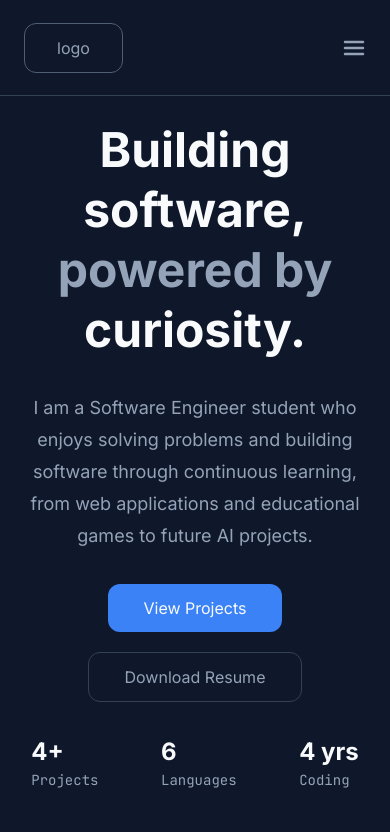
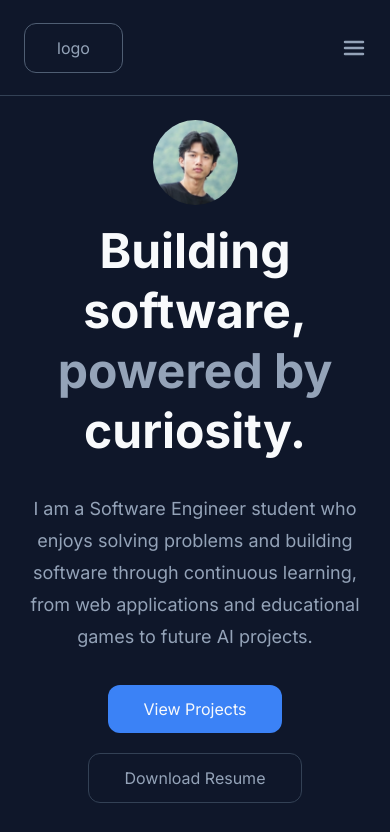
Before and after one commit to farelldev/farelldev.github.io, a website: page index.html in a window 390 px wide. Shown: the top 832 px of the page. Drawn offline with Linux system fonts and the light colour scheme.

Commit message:
add a photo on mobile hero section

```diff
--- a/index.html
+++ b/index.html
@@ -45,8 +45,9 @@
             <section id="hero" class="w-full grid grid-cols-1 lg:grid-cols-2 gap-12 justify-center scroll-mt-section">
 
                 <!-- Left side -->
-                <div class="flex flex-col gap-lg w-full md:items-center lg:items-start">
-                    <img src="src/img/me-square.png" alt="My Photo" class="hidden md:inline lg:hidden w-[250px] h-auto rounded-card">
+                <div class="flex flex-col gap-lg w-full items-center lg:items-start">
+                    <img src="src/img/me-ellipse.png" alt="My Photo" class="block md:hidden w-[85px] -mb-4 h-auto rounded-full">
+                    <img src="src/img/me-square.png" alt="My Photo" class="hidden md:block lg:hidden w-[250px] h-auto rounded-card">
 
                     <h1 class="text-5xl md:text-display text-text font-bold font-sans text-center lg:text-left leading-15 md:leading-18">
                         Building software,<br>
```
Also changed, not shown: src/img/me-ellipse.png (added), src/output.css.
